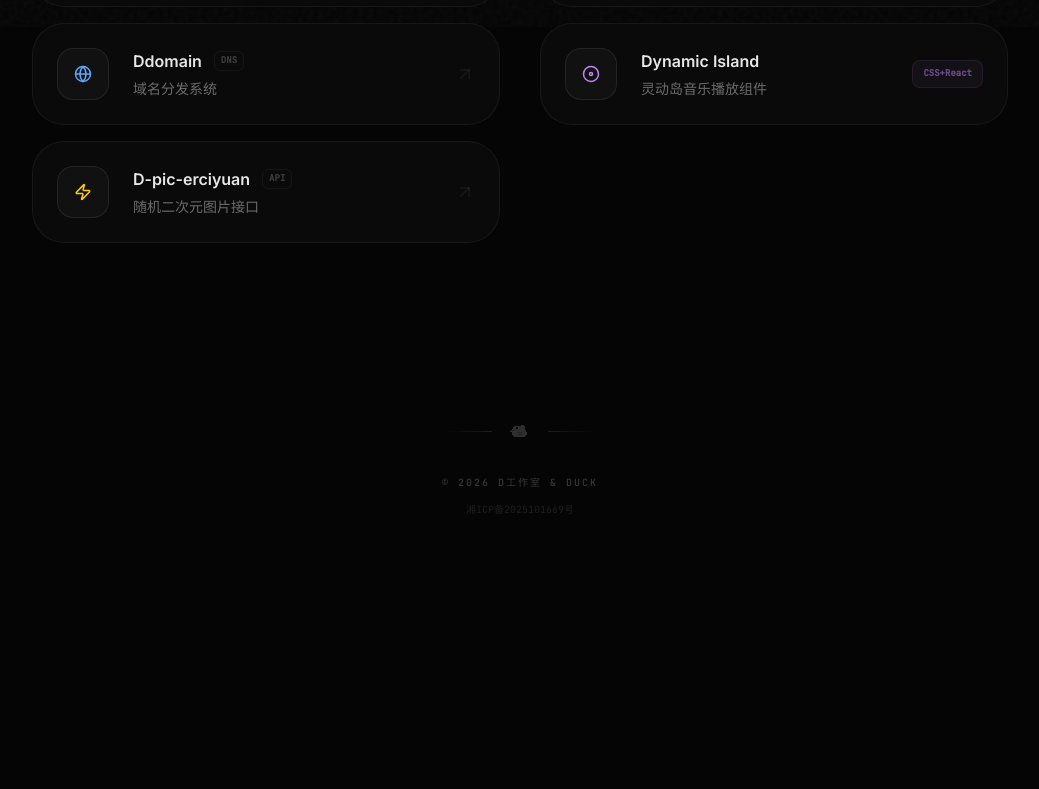
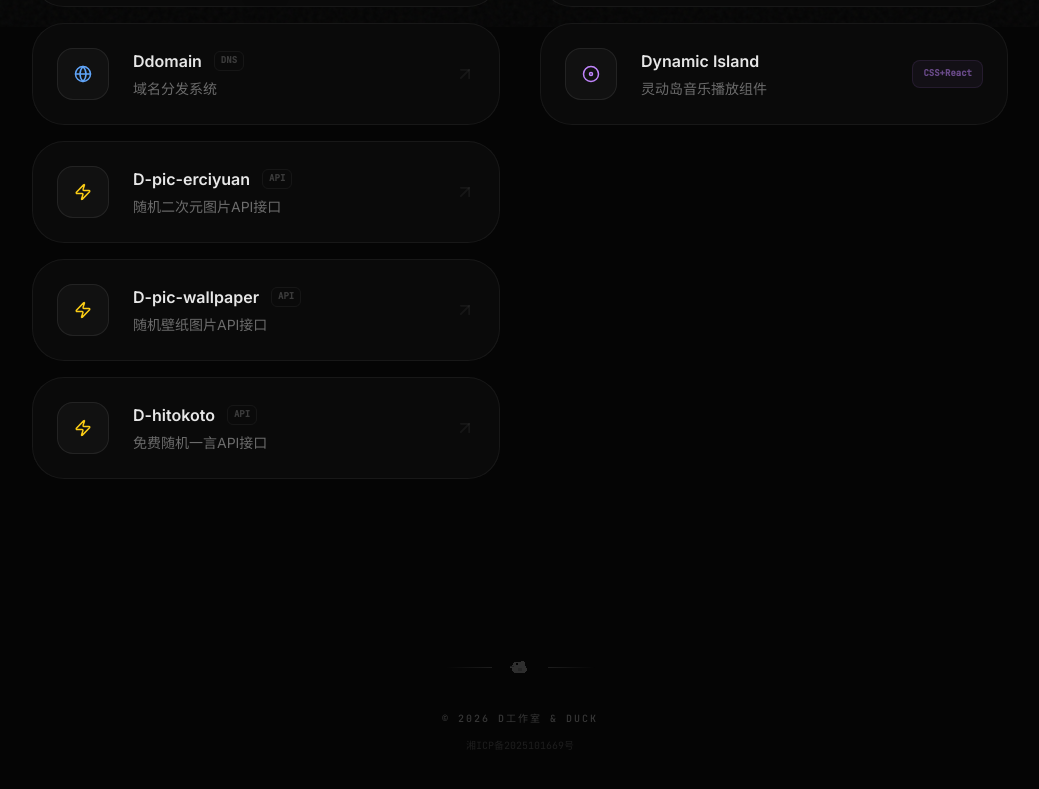
Before and after one commit to ououduck/dworld, a React (Vite) app: page / in a window 1280 px wide. Shown: the part 773-1562 px from the top of the page, without its empty margins (120-1159 px from the left). Before the commit the page ends 1482 px from the top, so only its background shows below. Built offline with nearby package versions, Linux system fonts and the light colour scheme; a web font is replaced by a local one.

Commit message:
Update config.ts

```diff
--- a/config.ts
+++ b/config.ts
@@ -40,8 +40,24 @@ export const SITE_CONFIG = {
     {
       title: 'D-pic-erciyuan',
       en: 'API',
-      desc: '随机二次元图片接口',
+      desc: '随机二次元图片API接口',
       url: 'https://erciyuan.pic.api.pldduck.com/',
+      icon: 'Zap',
+      color: "text-yellow-400"
+    },
+    {
+      title: 'D-pic-wallpaper',
+      en: 'API',
+      desc: '随机壁纸图片API接口',
+      url: 'https://wallpaper.pic.api.pldduck.com/',
+      icon: 'Zap',
+      color: "text-yellow-400"
+    },
+    {
+      title: 'D-hitokoto',
+      en: 'API',
+      desc: '免费随机一言API接口',
+      url: 'https://hitokoto.api.pldduck.com/',
       icon: 'Zap',
       color: "text-yellow-400"
     }
```
